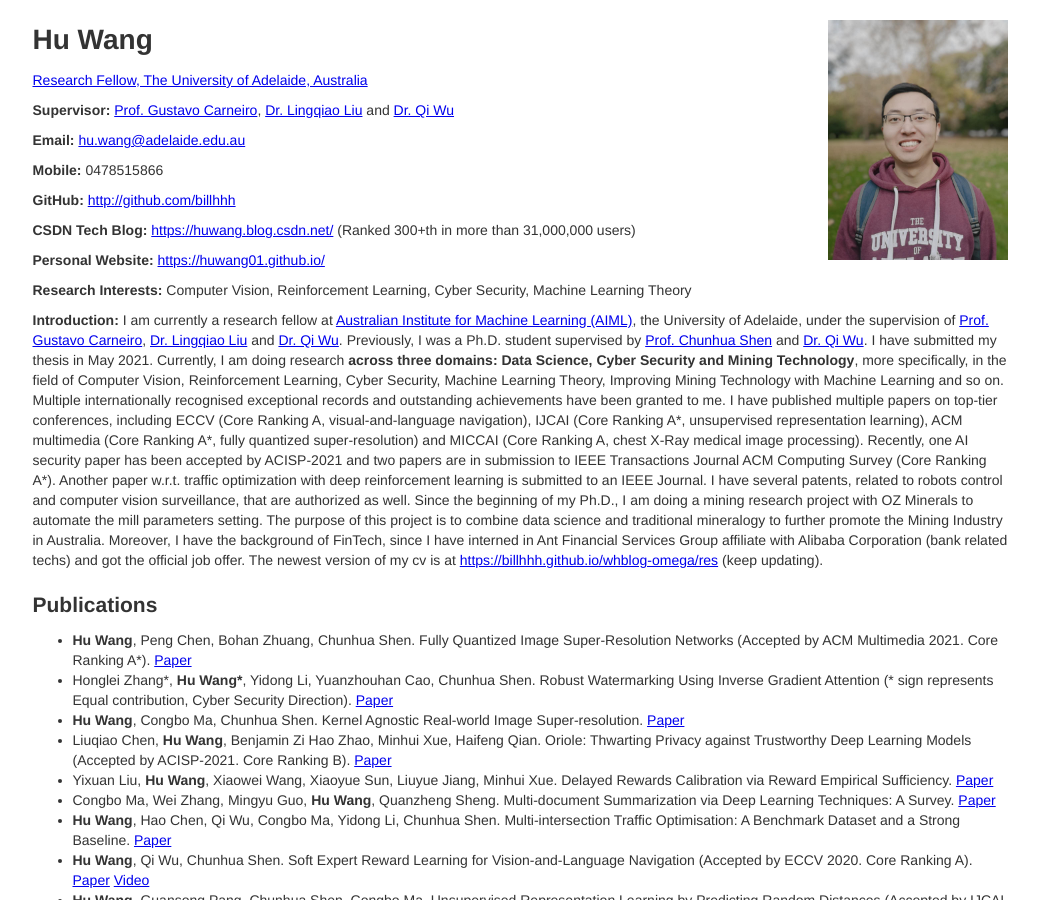
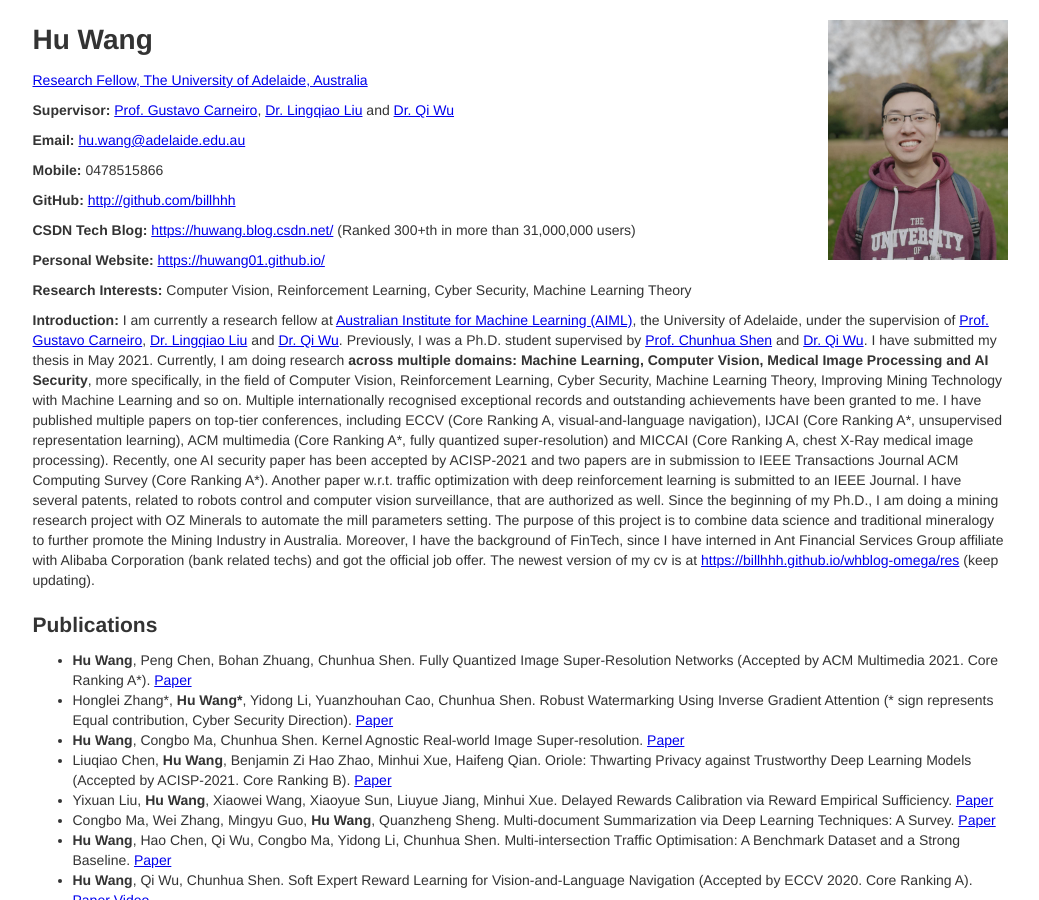
Before and after one commit to billhhh/whblog-omega, a Jekyll site: the page res/index.html, which Jekyll copies as it is, in a window 1280 px wide and 900 px high. Shown: the whole window, without its empty margins (120-1159 px from the left). Built offline with Jekyll 4.4.1, drawn with Linux system fonts in a browser that asks for light colours.

Commit message:
Update index.html

```diff
--- a/res/index.html
+++ b/res/index.html
@@ -45,7 +45,7 @@
         <strong>Introduction:</strong>
         I am currently a research fellow at <a href='https://www.adelaide.edu.au/aiml/'> Australian Institute for Machine Learning (AIML)</a>, the University of Adelaide, under the supervision of <a href='https://cs.adelaide.edu.au/~carneiro/'>Prof. Gustavo Carneiro</a>, <a href='https://sites.google.com/site/lingqiaoliu83/home/'>Dr. Lingqiao Liu</a> and <a href='http://www.qi-wu.me/'>Dr. Qi Wu</a>.
 	Previously, I was a Ph.D. student supervised by <a href='http://cs.adelaide.edu.au/~chhshen/'>Prof. Chunhua Shen</a> and <a href='http://www.qi-wu.me/'>Dr. Qi Wu</a>. I have submitted my thesis in May 2021.
-	Currently, I am doing research <strong>across three domains: Data Science, Cyber Security and Mining Technology</strong>, more specifically, in the field of Computer Vision, Reinforcement Learning, Cyber Security, Machine Learning Theory, Improving Mining Technology with Machine Learning and so on.
+	Currently, I am doing research <strong>across multiple domains: Machine Learning, Computer Vision, Medical Image Processing and AI Security</strong>, more specifically, in the field of Computer Vision, Reinforcement Learning, Cyber Security, Machine Learning Theory, Improving Mining Technology with Machine Learning and so on.
 	Multiple internationally recognised exceptional records and outstanding achievements have been granted to me.
 	I have published multiple papers on top-tier conferences, including ECCV (Core Ranking A, visual-and-language navigation), IJCAI (Core Ranking A*, unsupervised representation learning), ACM multimedia (Core Ranking A*, fully quantized super-resolution) and MICCAI (Core Ranking A, chest X-Ray medical image processing).
 	Recently, one AI security paper has been accepted by ACISP-2021 and two papers are in submission to IEEE Transactions Journal ACM Computing Survey (Core Ranking A*).
```
